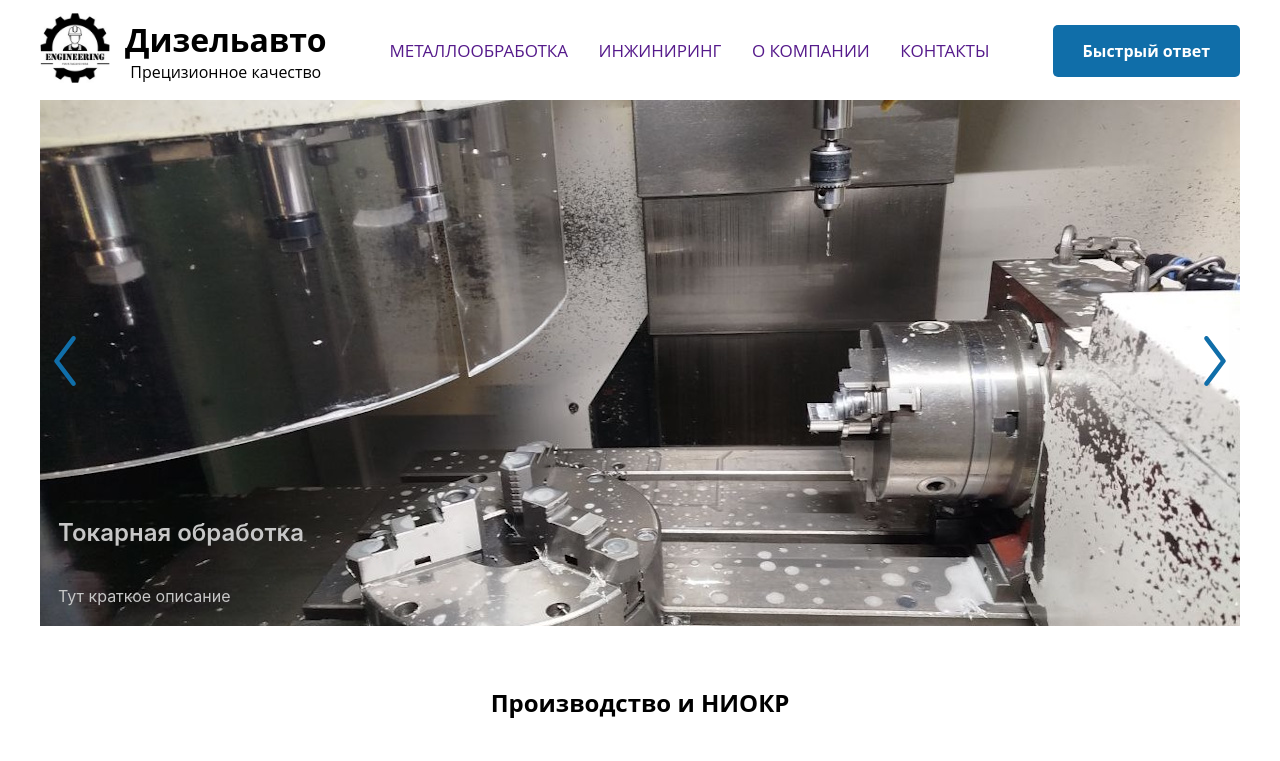
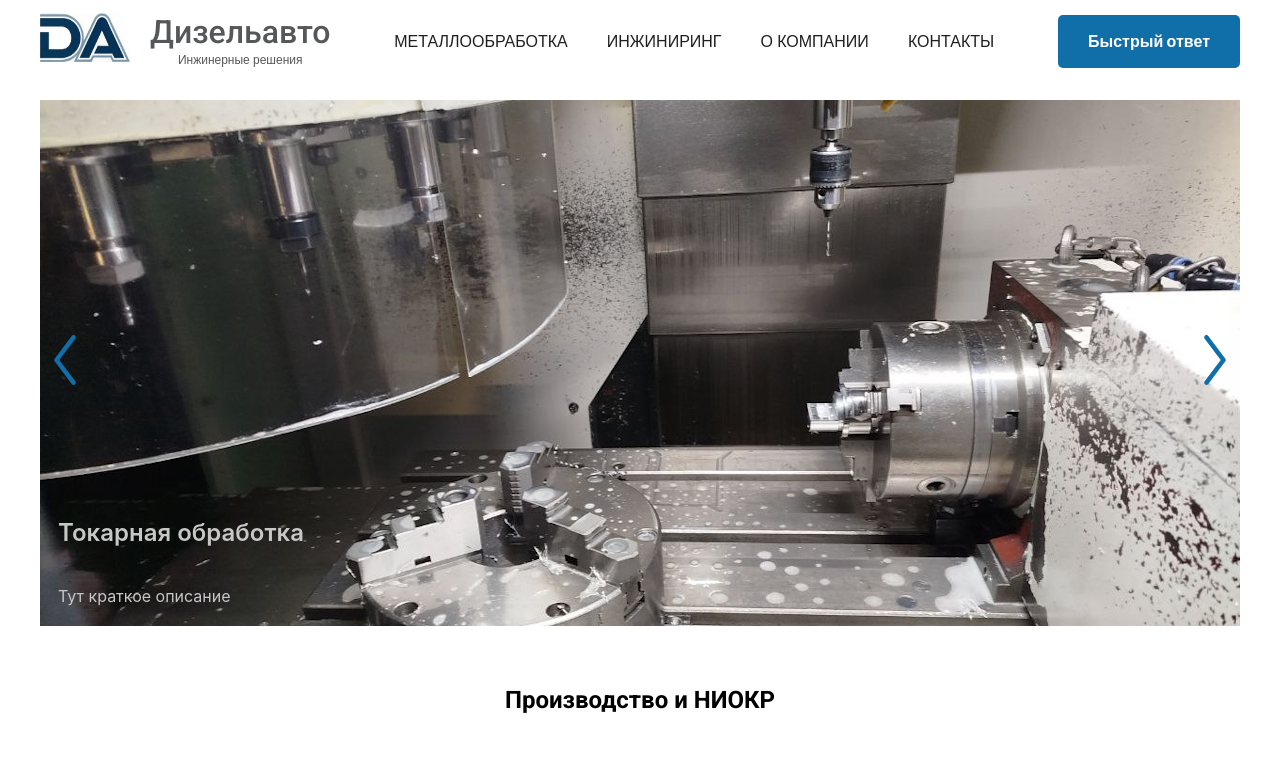
Before and after one commit to Pollacco/TECH, a plain HTML site: page index.html in a window 1280 px wide. Shown: the top 761 px of the page. Drawn offline with Linux system fonts and the light colour scheme.

Commit message:
feat: change logo and logo styles

```diff
--- a/assets/pages/request/style.css
+++ b/assets/pages/request/style.css
@@ -267,7 +267,9 @@ input[type="file"]::file-selector-button {
   }
 
   .nav_link {
-    font-family: 'Open Sans', sans-serif;
+    font-family: "Poppins", sans-serif;
+    font-weight: 100;
+    font-style: normal;
     font-size: 17px;
     text-transform: uppercase;
   }
--- a/index.html
+++ b/index.html
@@ -5,6 +5,9 @@
   <meta http-equiv="X-UA-Compatible" content="IE=edge">
   <meta name="viewport" content="width=device-width, initial-scale=1.0">
   <link rel="stylesheet" href="style.css">
+  <link rel="preconnect" href="https://fonts.googleapis.com">
+<link rel="preconnect" href="https://fonts.gstatic.com" crossorigin>
+<link href="https://fonts.googleapis.com/css2?family=Poppins:ital,wght@0,100;0,200;0,300;0,400;0,500;0,600;0,700;0,800;0,900;1,100;1,200;1,300;1,400;1,500;1,600;1,700;1,800;1,900&family=Roboto:ital,wght@0,100..900;1,100..900&display=swap" rel="stylesheet">
   <title>ООО "Дизельавто"</title>
 </head>
 <body>
@@ -13,11 +16,11 @@
       <div class="header">
         <div class="logo">
           <div class="jogo_img">
-            <img src="assets/images/logo.png" alt="logo" width="70" height="70">
+            <img src="assets/images/logo3.jpg" alt="logo" width="90" height="49">
           </div>
           <div class="logo_name">
             <h1>Дизельавто</h1>
-            <p class="logo_description">Прецизионное качество</p>
+            <p class="logo_description">Инжинерные решения</p>
           </div>
         </div>
         <nav>
--- a/style.css
+++ b/style.css
@@ -1,7 +1,7 @@
 body {
   margin: 0;
   padding: 0;
-  font-family: 'Open Sans', sans-serif;
+  font-family: 'Poppins', sans-serif;
 }
 
 ul {
@@ -19,18 +19,21 @@ a {
   text-decoration: none;
 }
 
-h1, h3, h4 {
-  font-family: 'Open Sans', sans-serif;
+h1 {
+  font-family: Roboto, sans-serif;
+  font-size: 32px;
+  font-weight: 500;
   margin: 0;
   padding: 0;
+  color: #565759;
 }
 
-h2 {
-  font-family: 'Open Sans', sans-serif;
+h2, h3, h4 {
+  font-family: Roboto, sans-serif;
+  font-style: normal;
+  font-weight: 500;
   margin: 0;
   padding: 0;
-  color: #fff;
-  font-weight: 400;
 }
 
 p {
@@ -58,11 +61,15 @@ header {
 .logo {
   display: flex;
   align-items: center;
-
+  cursor: pointer;
+}
+.logo_description {
+  font-size: 12px;
+  color: #565759;
 }
 
 .logo_name {
-  margin-left: 15px;
+  margin-left: 20px;
   display: flex;
   flex-direction: column;
   align-items: center;
@@ -78,9 +85,13 @@ nav {
 }
 
 .nav_link {
-  font-family: 'Open Sans', sans-serif;
-  font-size: 17px;
+  font-family: "Poppins", sans-serif;
+  font-weight: 500;
+  font-style: normal;
   text-transform: uppercase;
+  color: rgb(31, 31, 31);
+  cursor: pointer;
+
 }
 
 .fast {
```
Also changed, not shown: assets/images/logo.jpg (added), assets/images/logo2.jpg (added), assets/images/logo3.jpg (added), assets/images/Безымянный.png (added).
